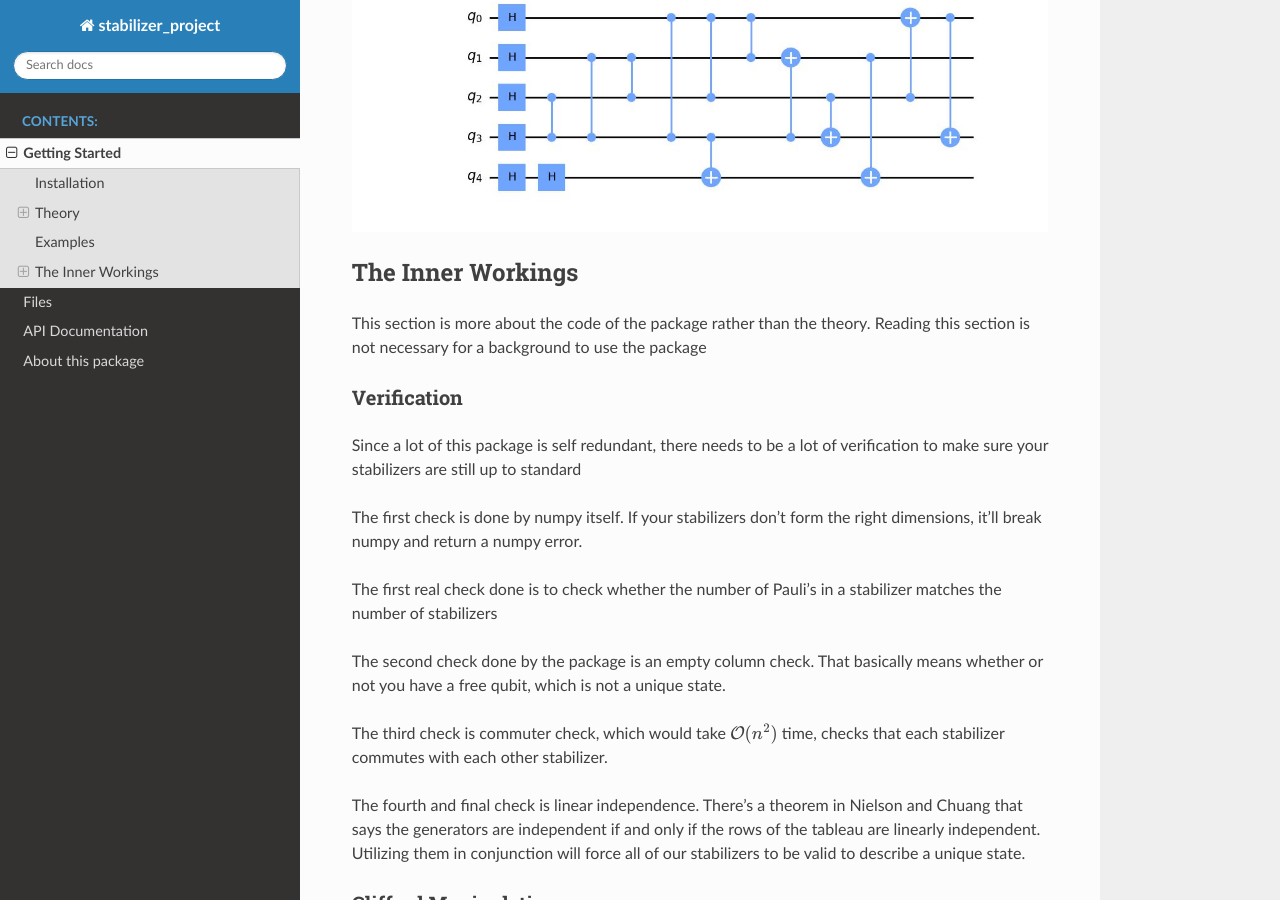
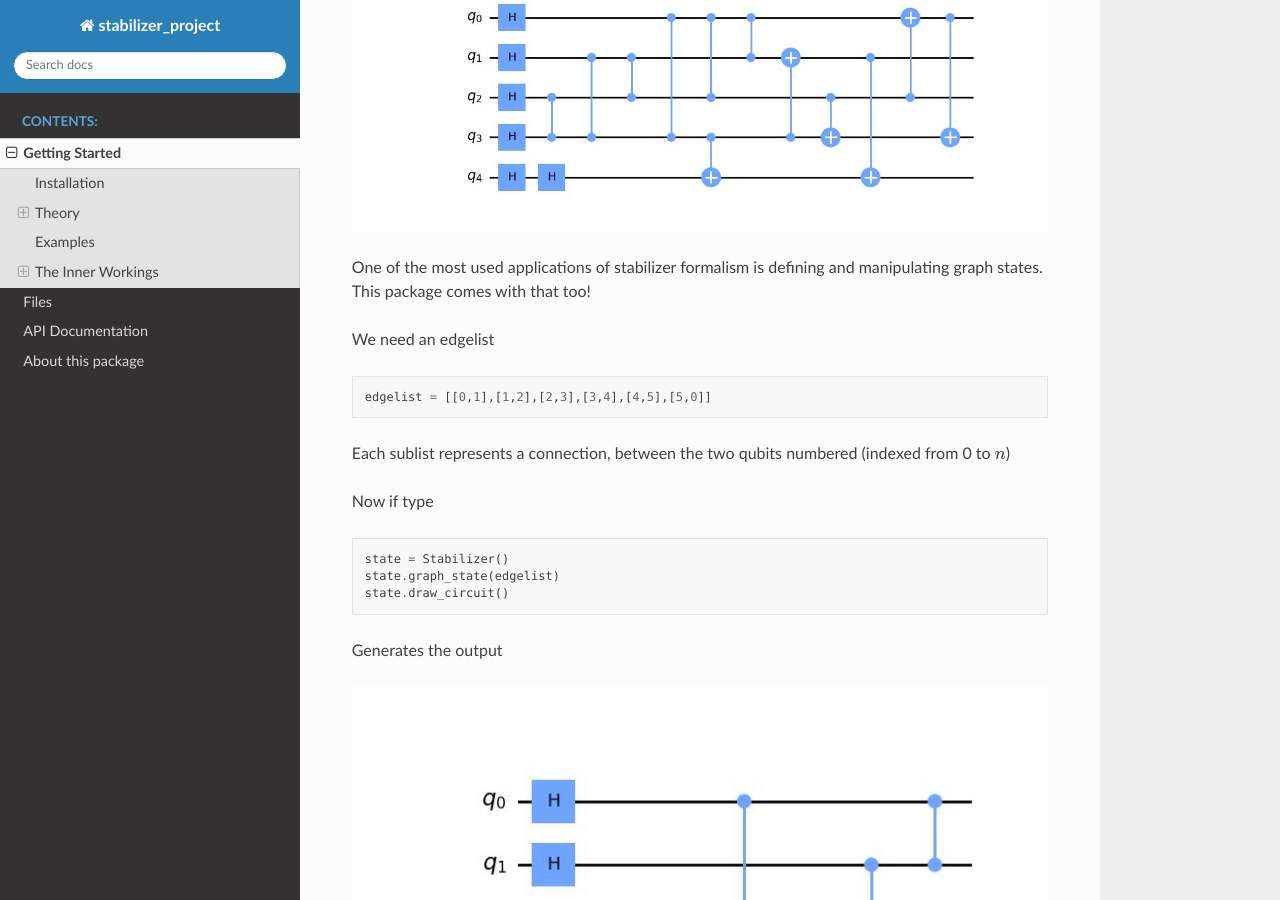
Before and after one commit to nrmanohar/stabilizer_project, a Sphinx documentation site: the page built from docs/getting_started.rst, in a window 1280 px wide and 900 px high, scrolled down 6321 px. Built offline with Sphinx 7.4.7 and the Read the Docs theme 2.0.0, drawn with Linux system fonts in a browser that asks for light colours; the version number could not be read and is left out.

Commit message:
Added documentation changes for graph state methods

```diff
--- a/docs/getting_started.rst
+++ b/docs/getting_started.rst
@@ -268,6 +268,33 @@ Which generates the output
 .. image:: Plot1.jpeg
   :width: 700
   :alt: Circuit for the logical 0 state of the 5 qubit error correction code
+  :align: left
+
+One of the most used applications of stabilizer formalism is defining and manipulating graph states. This package comes with that too!
+
+We need an edgelist
+
+.. code-block:: python
+
+    edgelist = [[0,1],[1,2],[2,3],[3,4],[4,5],[5,0]]
+
+Each sublist represents a connection, between the two qubits numbered (indexed from 0 to :math:`n`)
+
+Now if type
+
+.. code-block:: python
+
+    state = Stabilizer()
+    state.graph_state(edgelist)
+    state.draw_circuit()
+
+Generates the output
+
+.. image:: Plot2.jpeg
+  :width: 700
+  :alt: A graph state with edges (0,1), (1,2), (2,3), (3,4), (4,5), and (5,0)
+  :align: left
+
 
 The Inner Workings
 -------------------
```
Also changed, not shown: docs/Plot2.jpeg (added), 1 other file.
